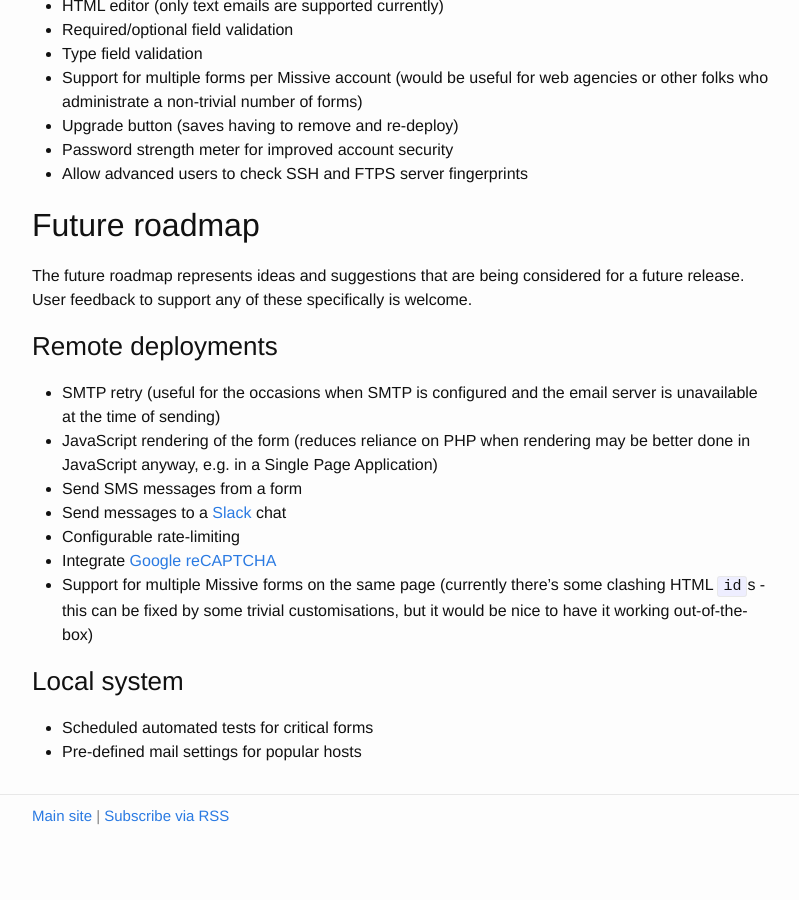
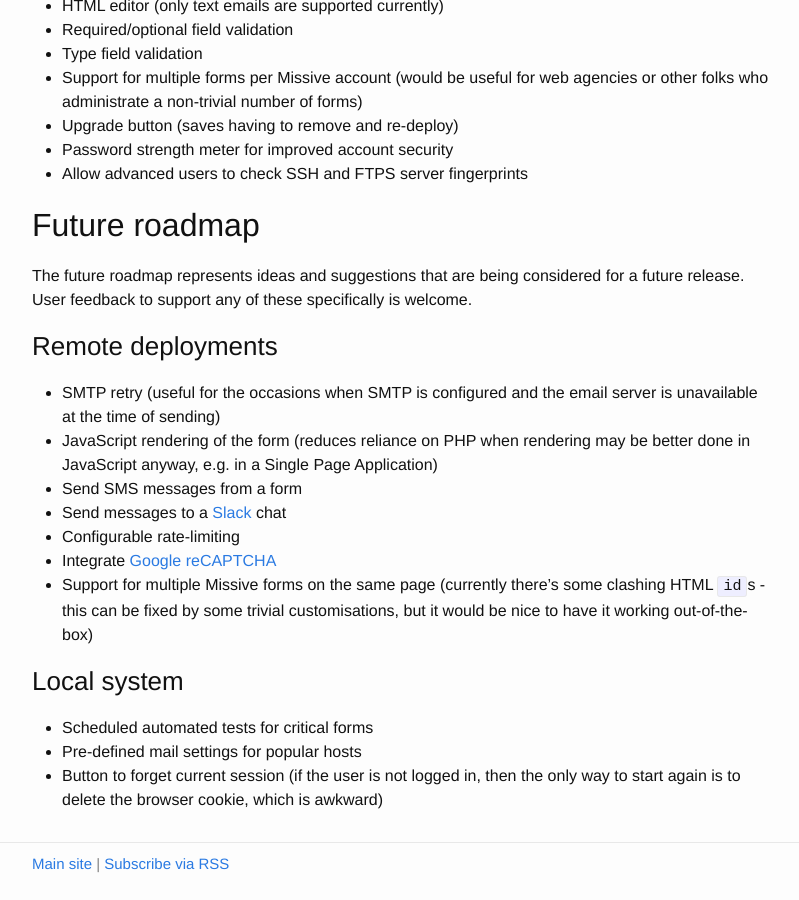
Before and after one commit to missive-app/docs, a Jekyll site: the page built from _posts/2018-02-09-roadmap.markdown, in a window 1280 px wide and 900 px high, scrolled down 701 px. Shown: the whole window, without its empty margins (238-1037 px from the left). Built offline with Jekyll 4.4.1, drawn with Linux system fonts in a browser that asks for light colours; before the commit the page ends 1553 px from its top, so only the background shows below that.

Commit message:
Another suggestion for the roadmap

```diff
--- a/_posts/2018-02-09-roadmap.markdown
+++ b/_posts/2018-02-09-roadmap.markdown
@@ -63,3 +63,5 @@ be nice to have it working out-of-the-box)
 
 * Scheduled automated tests for critical forms
 * Pre-defined mail settings for popular hosts
+* Button to forget current session (if the user is not logged in, then the only
+way to start again is to delete the browser cookie, which is awkward)
```
